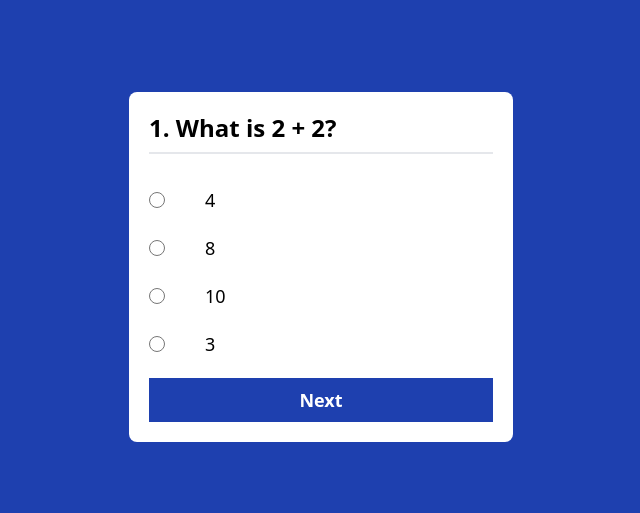
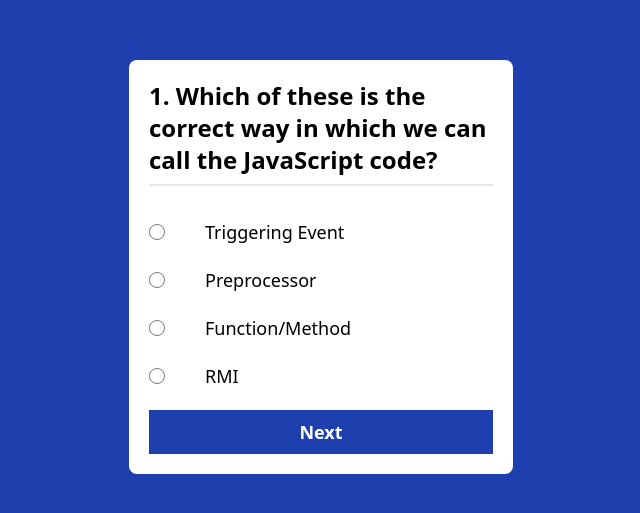
Before and after one commit to Sukhpal15/E-Commerce, a website: page Tasks/html/6_Nov/quiz.html in a window 1280 px wide. Shown: the part 133-646 px from the top of the page, without its empty margins (319-959 px from the left). Drawn offline with Linux system fonts and the light colour scheme.

```diff
--- a/Tasks/html/6_Nov/quiz.html
+++ b/Tasks/html/6_Nov/quiz.html
@@ -1,6 +1,5 @@
 <!DOCTYPE html>
 <html lang="en">
-
   <head>
     <meta charset="UTF-8" />
     <meta name="viewport" content="width=device-width, initial-scale=1.0" />
@@ -9,30 +8,70 @@
   </head>
 
   <body class="bg-blue-800">
-  <div id="js_container" class="flex flex-col items-center justify-center h-screen text-2xl text-white font-semibold">
-    <form action="post"
-      class="bg-white p-5 w-96 flex flex-col gap-5 justify-center text-lg items-start rounded-lg text-black font-normal">
-      <h2 id="js_question" class="mb-3 text-2xl font-bold border-b-2 w-full pb-2">
+    <div
+      id="js_container"
+      class="flex flex-col items-center justify-center h-screen text-2xl text-white font-semibold"
+    >
+      <form
+        action="post"
+        class="bg-white p-5 w-96 flex flex-col gap-5 justify-center text-lg items-start rounded-lg text-black font-normal"
+      >
+        <h2
+          id="js_question"
+          class="mb-3 text-2xl font-bold border-b-2 w-full pb-2"
+        >
           This is first Question
         </h2>
         <div class="flex gap-10 items-center">
-        <input type="radio" id="js_opt1" name="option" class="h-4 w-4" value="a" />
+          <input
+            type="radio"
+            id="js_opt1"
+            name="option"
+            class="h-4 w-4"
+            value="a"
+          />
           <label for="js_opt1" class="js_options">Option 1</label>
         </div>
         <div class="flex gap-10 items-center">
-        <input type="radio" id="js_opt2" name="option" class="h-4 w-4" value="b" />
+          <input
+            type="radio"
+            id="js_opt2"
+            name="option"
+            class="h-4 w-4"
+            value="b"
+          />
           <label for="js_opt2" class="js_options">Option 2</label>
         </div>
         <div class="flex gap-10 items-center">
-        <input type="radio" id="js_opt3" name="option" class="h-4 w-4" value="c" />
+          <input
+            type="radio"
+            id="js_opt3"
+            name="option"
+            class="h-4 w-4"
+            value="c"
+          />
           <label for="js_opt3" class="js_options">Option 3</label>
         </div>
         <div class="flex gap-10 items-center">
-        <input type="radio" id="js_opt4" name="option" class="h-4 w-4" value="d" />
+          <input
+            type="radio"
+            id="js_opt4"
+            name="option"
+            class="h-4 w-4"
+            value="d"
+          />
           <label for="js_opt4" class="js_options">Option 4</label>
         </div>
-      <div id="js_button" class="bg-blue-800 w-full text-center p-2 text-white font-semibold">
-        <input type="submit" value="Next" id="js_submit" class="w-full h-full" />
+        <div
+          id="js_button"
+          class="bg-blue-800 w-full text-center p-2 text-white font-semibold"
+        >
+          <input
+            type="submit"
+            value="Next"
+            id="js_submit"
+            class="w-full h-full"
+          />
         </div>
       </form>
     </div>
@@ -46,27 +85,105 @@
       let score = 0;
       let questions = [
         {
-        question: "What is 2 + 2?",
-        a: 4,
-        b: 8,
-        c: 10,
-        d: 3,
+          question:
+            "Which of these is the correct way in which we can call the JavaScript code?",
+          a: "Triggering Event",
+          b: "Preprocessor",
+          c: "Function/Method",
+          d: "RMI",
+          answer: "c",
+        },
+        {
+          question:
+            "In JavaScript, what do we use for calling the expression for function definition?",
+          a: "Function literal",
+          b: "Function prototype",
+          c: "Function declaration",
+          d: "Function calling",
           answer: "a",
         },
         {
-        question: "What is full form of CSS?",
-        a: "Carbon Structural Steel",
-        b: "Cascading Style Sheet",
-        c: "Casca Sheet Style",
-        d: "None of these",
+          question: "The ” var” and “function” are known as _____________.",
+          a: "Data types",
+          b: "Keywords",
+          c: "Prototypes",
+          d: "Declaration statements",
+          answer: "d",
+        },
+        {
+          question:
+            "Which of these operators are used for checking if a specific property exists?",
+          a: "in",
+          b: "within",
+          c: "exist",
+          d: "exists",
+          answer: "a",
+        },
+        {
+          question:
+            "Which of these is known as the Equality operator used for checking whether both the values are equal?",
+          a: "=",
+          b: "==",
+          c: "===",
+          d: "&&",
           answer: "b",
+        },
+        {
+          question: "Which of these is not a keyword?",
+          a: "debugger",
+          b: "use strict",
+          c: "with",
+          d: "if",
+          answer: "b",
+        },
+        {
+          question:
+            "Which of these symbols is used to create comments in JavaScript?",
+          a: "//",
+          b: "\\",
+          c: "\* */",
+          d: "/**\/",
+          answer: "a",
+        },
+        {
+          question:
+            " Which of these methods or operators are used for identifying an array?",
+          a: "isarrayType()",
+          b: "===",
+          c: "==",
+          d: "TypeOf",
+          answer: "a",
+        },
+        {
+          question:
+            "Which of these keywords is used to define various functions in JavaScript?",
+          a: "function",
+          b: "main",
+          c: "init",
+          d: "Void",
+          answer: "a",
+        },
+        {
+          question:
+            "Which of the following keywords is used to define a variable in Javascript?",
+          a: "var",
+          b: "let",
+          c: "const",
+          d: "All",
+          answer: "d",
         },
       ];
       let index = 0;
       let end = () => {
-      container.innerHTML = `<h1>Thanks for Playing the Quiz!</h1>
-              <p>Your Score is ${score}/${index}</p>`;
+        let message;
+        if (score > 5) {
+          message = "You Are Pass";
+        } else {
+          message = "You Are Fail";
+        }
+        container.innerHTML = `<h1>Thanks for Playing the Quiz!</h1><h2>Your Score is ${score}/${index}</h2><p>${message}</p>`;
       };
+
       let getQuestion = () => {
         let quesData = questions[index];
         if (quesData) {
@@ -114,5 +231,4 @@
       getQuestion();
     </script>
   </body>
-
 </html>
```
Also changed, not shown: Tasks/html/6_Nov/dragAndDrop.html (+79 -28 lines), Tasks/html/6_Nov/form_validation.html (+11 -4 lines), dist/output.css. Lines whose indentation alone changed are shown as unchanged.
